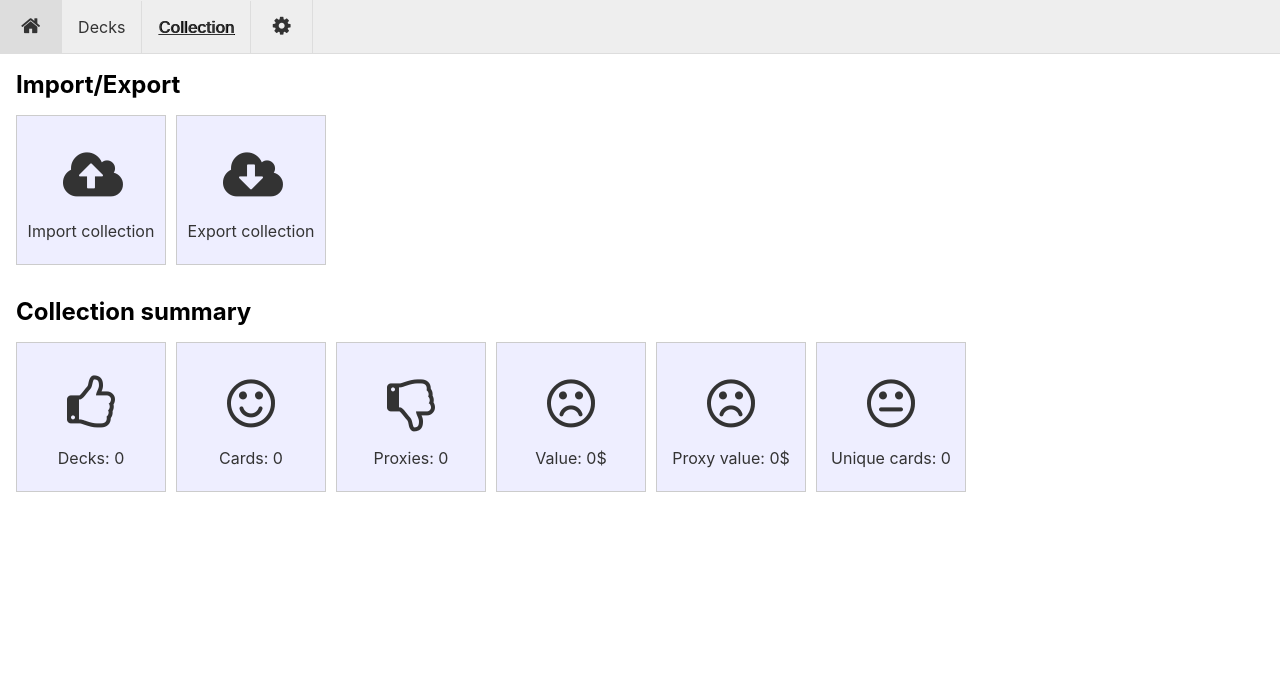
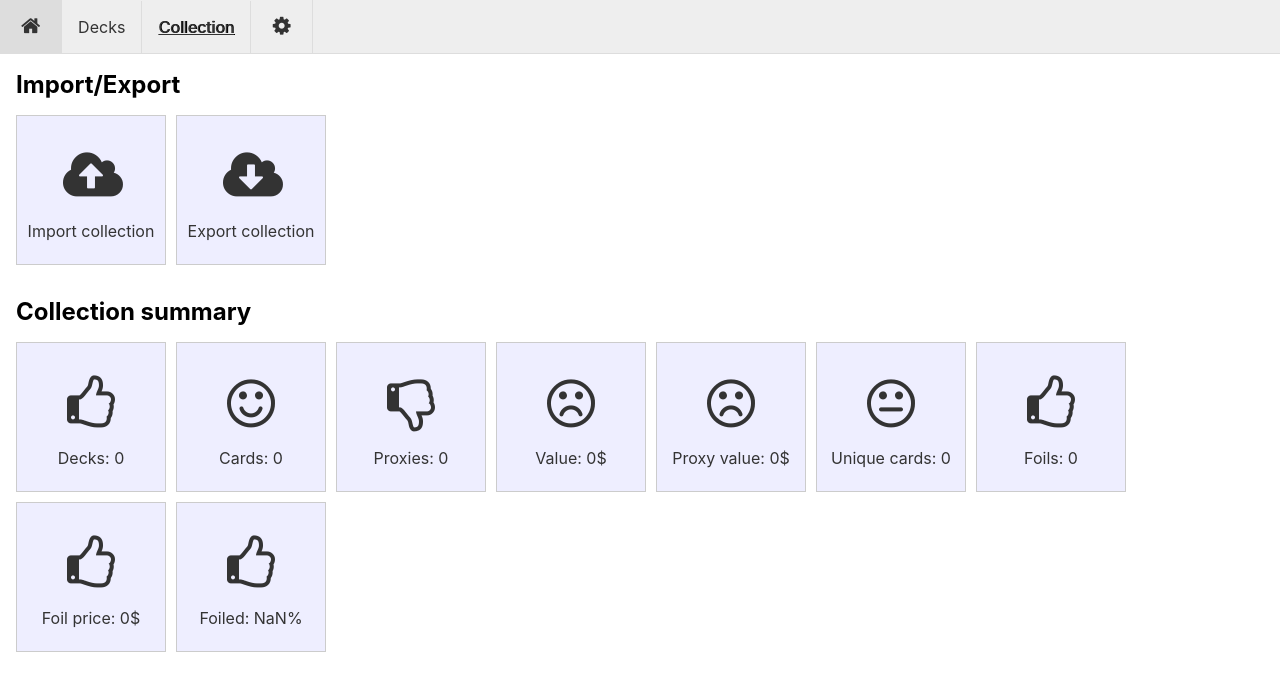
Before and after one commit to martsve/deckjson, a React (Create React App) app: page /#/collection in a window 1280 px wide. Shown: the top 690 px of the page. Built offline with nearby package versions, Linux system fonts and the light colour scheme.

Commit message:
foil stats

```diff
--- a/src/modules/Collection/Summary.js
+++ b/src/modules/Collection/Summary.js
@@ -6,12 +6,18 @@ const lagStats = (decks) => {
     return n.concat(x.cards);
   }, []);
 
+  var cardCount = sum(cards, x => x.count);
+  var foilCount = sum(cards, x => (x.foil && !x.proxy ? 1 : 0) * x.count);
+
   liste.push({ title: "Decks", icon: "thumbs-up", text: decks.length });
-  liste.push({ title: "Cards", icon: "smile", text: sum(cards, x => x.count) });
-  liste.push({ title: "Proxies", icon: "thumbs-down", text: count(cards, x => x.proxy) });
-  liste.push({ title: "Value", icon: "frown", text: Math.round(sum(cards, x => x.proxy ? 0 : x.price), 0) + '$' });
-  liste.push({ title: "Proxy value", icon: "frown", text: Math.round(sum(cards, x => x.proxy ? x.price : 0), 0) + '$' });
+  liste.push({ title: "Cards", icon: "smile", text: cardCount });
+  liste.push({ title: "Proxies", icon: "thumbs-down", text: sum(cards, x => (x.proxy ? 1 : 0) * x.count) });
+  liste.push({ title: "Value", icon: "frown", text: Math.round(sum(cards, x => x.proxy ? 0 : x.price * x.count)) + '$' });
+  liste.push({ title: "Proxy value", icon: "frown", text: Math.round(sum(cards, x => x.proxy ? x.price * x.count : 0)) + '$' });
   liste.push({ title: "Unique cards", icon: "meh", text: set(cards, x => x.name).length });
+  liste.push({ title: "Foils", icon: "thumbs-up", text: foilCount });
+  liste.push({ title: "Foil price", icon: "thumbs-up", text: Math.round(sum(cards, x => !x.proxy && x.foil ? x.price : 0)) + '$' });
+  liste.push({ title: "Foiled", icon: "thumbs-up", text: Math.round(100.0 * foilCount / cardCount) + '%' });
 
   return liste;
 };
@@ -20,10 +26,6 @@ const set = (list, callback) => Array.from(list.reduce((n, x) => {
   n.add(callback(x));
   return n;
 }, new Set()));
-
-const count = (list, callback) => list.reduce((n, x) => {
-  return n + (callback(x) ? 1 : 0);
-}, 0);
 
 const sum = (list, callback) => list.reduce((n, x) => {
   var val = callback(x);
```
